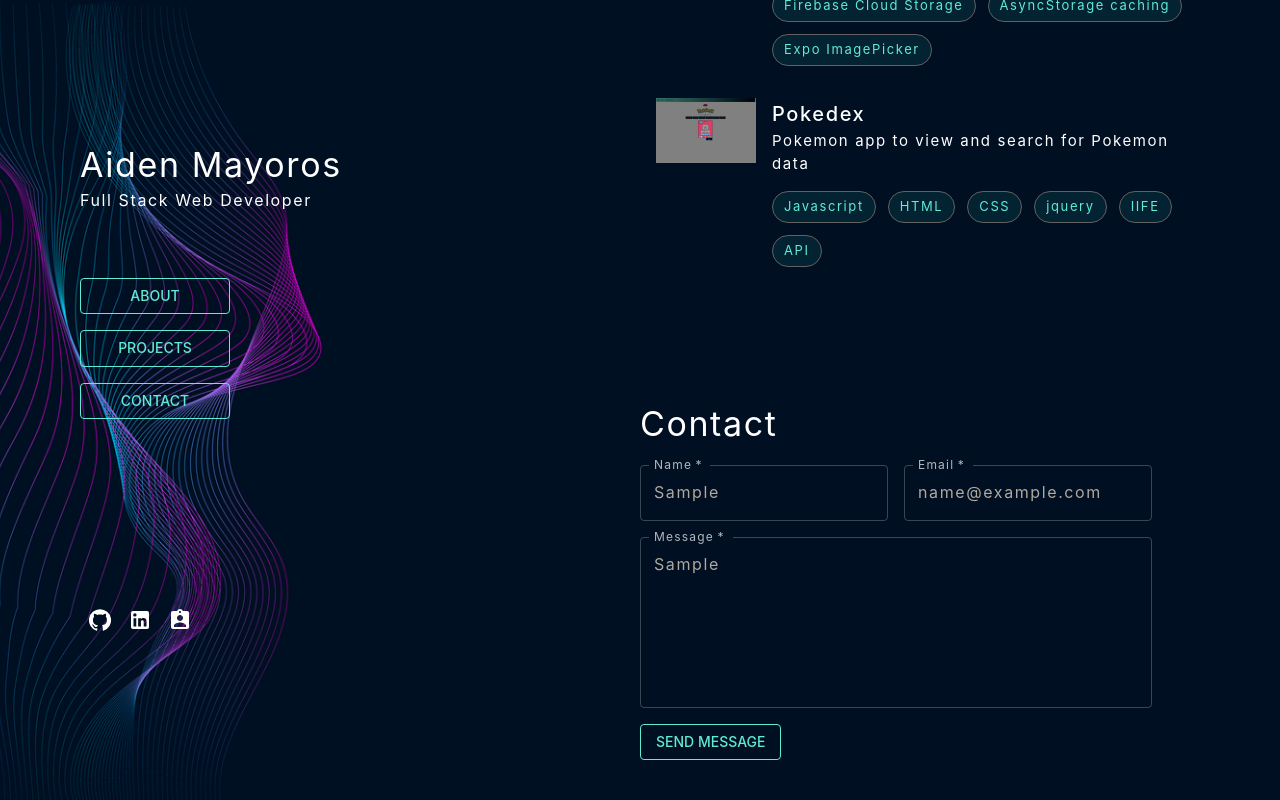
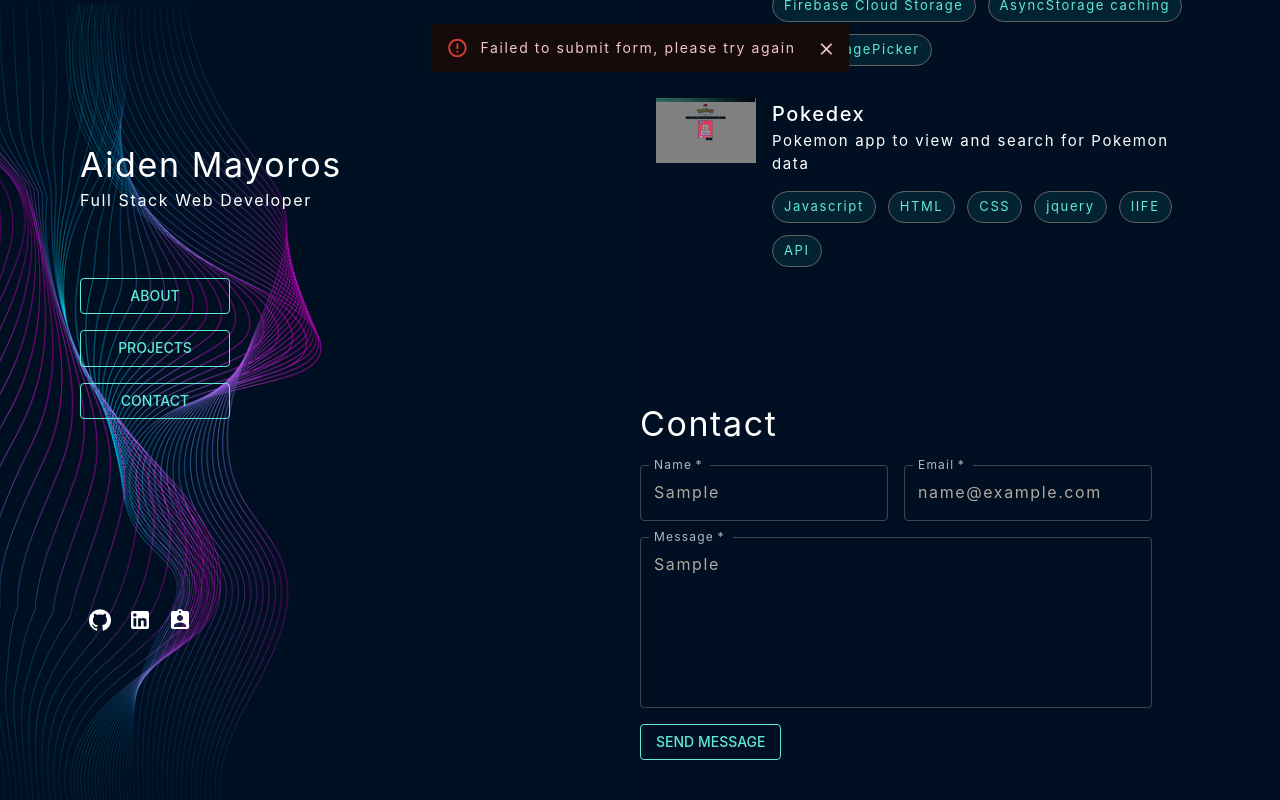
Before and after one commit to aidenmayoros/portfolio-website-v2, a React (Vite) app: page / in a window 1280 px wide. Both pictures are taken after typing "Sample", "name@example.com", "Sample" into the empty fields and a click on the button "SEND MESSAGE". Built offline with nearby package versions, Linux system fonts and the light colour scheme; a web font is replaced by a local one.

Commit message:
form submit and alert is working

```diff
--- a/package.json
+++ b/package.json
@@ -12,6 +12,7 @@
   "dependencies": {
     "@emotion/react": "^11.11.3",
     "@emotion/styled": "^11.11.0",
+    "@formspree/react": "^2.5.1",
     "@mui/icons-material": "^5.15.11",
     "@mui/material": "^5.15.11",
     "react": "^18.2.0",
--- a/src/App.css
+++ b/src/App.css
@@ -1,4 +1,3 @@
-/* App.css */
 :root {
 	font-family: Inter, sans-serif;
 	font-feature-settings: 'liga' 1, 'calt' 1; /* fix for Chrome */
--- a/src/App.tsx
+++ b/src/App.tsx
@@ -1,9 +1,8 @@
-// App.tsx
 import './App.css';
 import { ThemeProvider, createTheme } from '@mui/material/styles';
 import CssBaseline from '@mui/material/CssBaseline';
 import { BrowserRouter as Router, Route, Routes } from 'react-router-dom';
-import Home from './components/Home';
+import Home from './Home';
 import ProjectsArchive from './ProjectsArchive';
 
 const darkTheme = createTheme({
--- a/src/components/Home.tsx
+++ b/src/Home.tsx
@@ -1,7 +1,7 @@
 import { Grid } from '@mui/material';
-import RightSide from './RightSide';
-import LeftSide from './LeftSide';
-import '../App.css';
+import RightSide from './components/RightSide';
+import LeftSide from './components/LeftSide';
+import './App.css';
 
 function Home() {
 	return (
--- a/src/About.tsx
+++ b/src/components/About.tsx
@@ -1,7 +1,6 @@
-// About.tsx
 import { Element } from 'react-scroll';
 import { Typography, Box } from '@mui/material';
-import Skills from './components/Skills';
+import Skills from './Skills';
 
 function About() {
 	return (
--- a/src/components/ContactForm.tsx
+++ b/src/components/ContactForm.tsx
@@ -1,12 +1,29 @@
-// ContactForm.tsx
+import { useState } from 'react';
 import { Typography, Grid, TextField, Button, Box } from '@mui/material';
 import { FormControl } from '@mui/base/FormControl';
+import { useForm } from '@formspree/react';
+import Alert from '@mui/material/Alert';
+import Snackbar from '@mui/material/Snackbar';
 
 function ContactForm() {
-	const handleSubmit: React.FormEventHandler<HTMLDivElement> = (event) => {
-		event.preventDefault(); // Prevent default form submission behavior
-		// Your form submission logic here
-		console.log('Form submitted!');
+	const [state, handleSubmit] = useForm('https://formspree.io/f/mjvnoaqn');
+	const [open, setOpen] = useState(false);
+
+	const handleClose = (
+		_event?: React.SyntheticEvent | Event,
+		reason?: string
+	) => {
+		if (reason === 'clickaway') {
+			return;
+		}
+
+		setOpen(false);
+	};
+
+	const handleFormSubmit = async (e: React.FormEvent<HTMLFormElement>) => {
+		e.preventDefault(); // Prevent default form submission behavior
+		await handleSubmit(e); // Submit the form using useForm hook
+		setOpen(true);
 	};
 
 	return (
@@ -19,7 +36,7 @@ function ContactForm() {
 				Contact
 			</Typography>
 			<FormControl>
-				<Box component='form' onSubmit={handleSubmit}>
+				<Box component='form' onSubmit={handleFormSubmit}>
 					<Grid container spacing={2}>
 						<Grid item xs={12} sm={6}>
 							<TextField
@@ -37,6 +54,7 @@ function ContactForm() {
 								id='email'
 								label='Email'
 								name='email'
+								type='email'
 							/>
 						</Grid>
 						<Grid item xs={12}>
@@ -58,6 +76,21 @@ function ContactForm() {
 					</Grid>
 				</Box>
 			</FormControl>
+			<Snackbar
+				open={open}
+				autoHideDuration={4000}
+				onClose={handleClose}
+				anchorOrigin={{ vertical: 'top', horizontal: 'center' }}>
+				{state.succeeded ? (
+					<Alert onClose={handleClose} severity='success'>
+						Form submitted successfully
+					</Alert>
+				) : (
+					<Alert onClose={handleClose} severity='error'>
+						Failed to submit form, please try again
+					</Alert>
+				)}
+			</Snackbar>
 		</Box>
 	);
 }
--- a/src/components/LeftSide.tsx
+++ b/src/components/LeftSide.tsx
@@ -1,4 +1,3 @@
-// LeftSide.tsx
 import { Typography, Box, IconButton } from '@mui/material';
 import GitHubIcon from '@mui/icons-material/GitHub';
 import LinkedInIcon from '@mui/icons-material/LinkedIn';
--- a/src/components/Navbar.tsx
+++ b/src/components/Navbar.tsx
@@ -1,4 +1,3 @@
-// Navbar.tsx
 import { Button, Box } from '@mui/material';
 
 function Navbar() {
--- a/src/components/RightSide.tsx
+++ b/src/components/RightSide.tsx
@@ -1,6 +1,5 @@
-// RightSide.tsx
 import { Grid, Box } from '@mui/material';
-import About from '../About';
+import About from './About';
 import ProjectPreviews from './ProjectPreviews';
 import ContactForm from './ContactForm';
 
```
Also changed, not shown: 1 other file (tests, documents, lock files or other folders).
